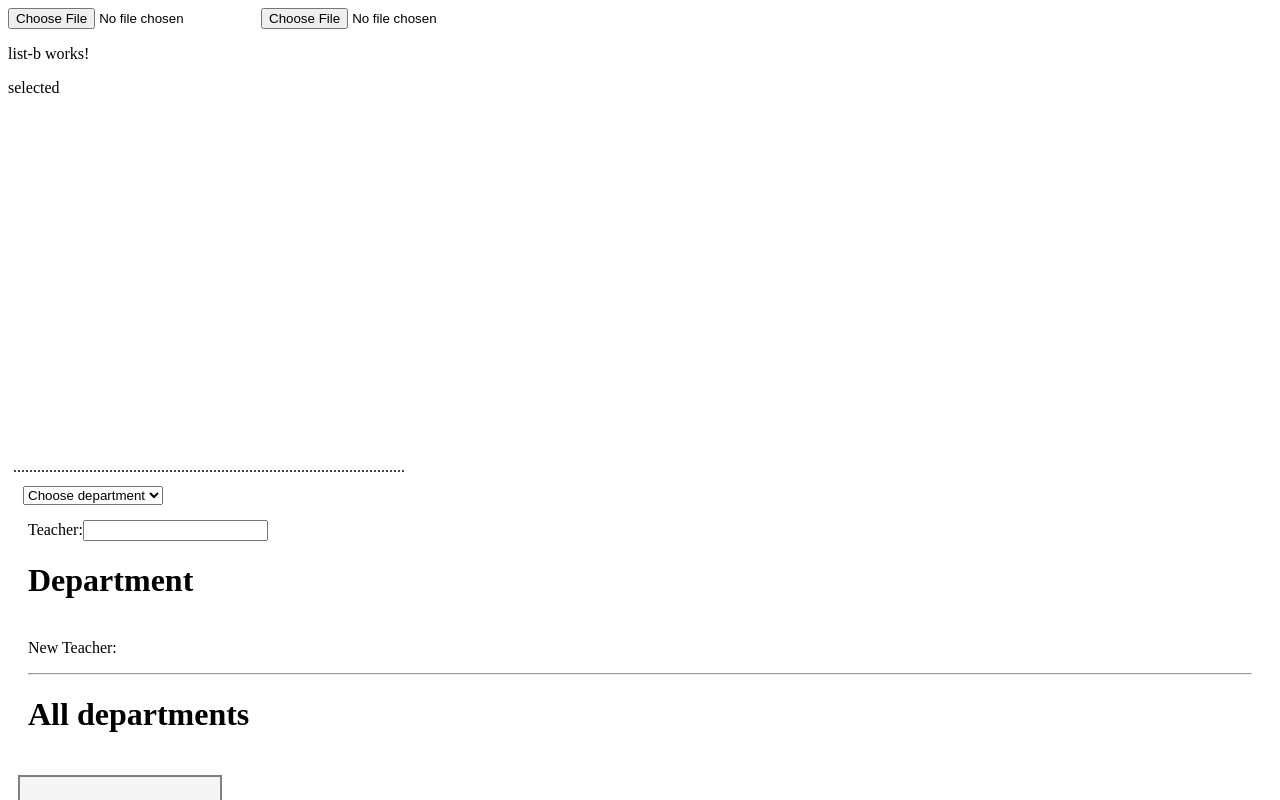
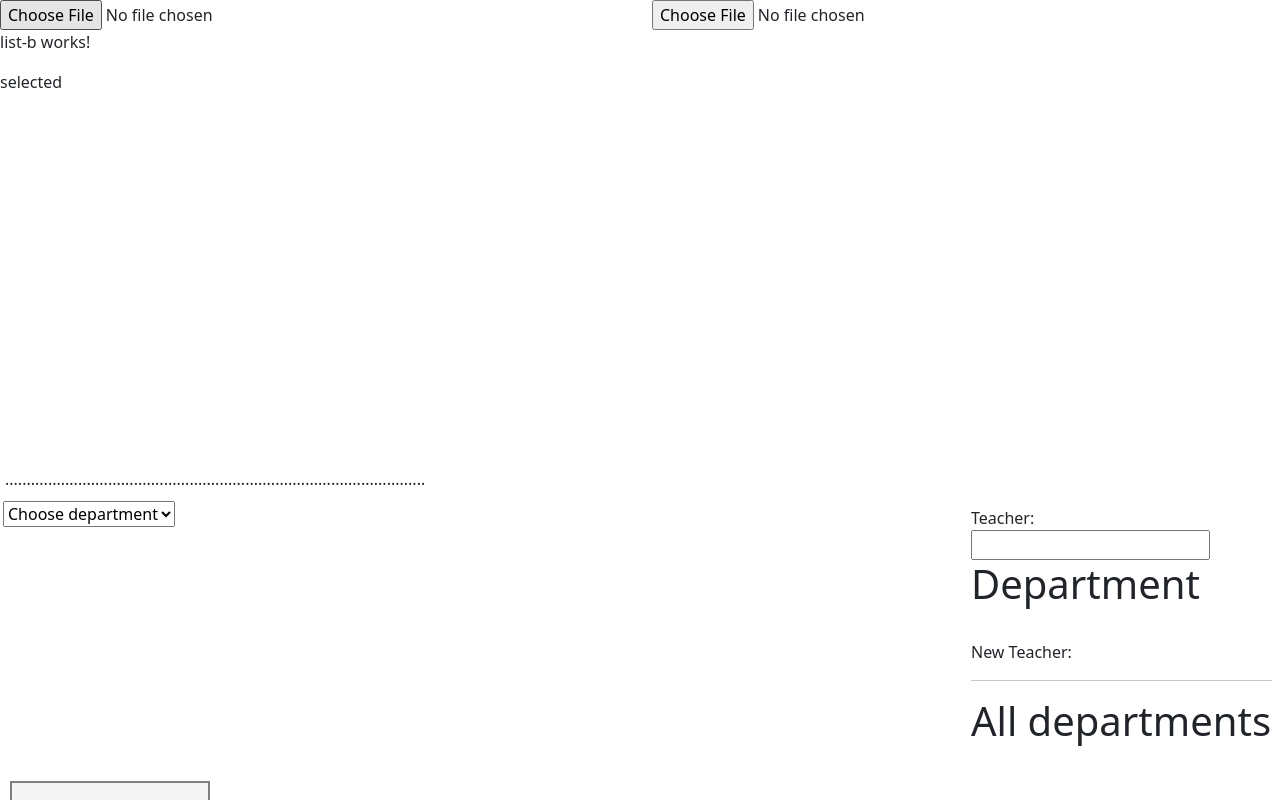
Before and after one commit to pratyushbat/angular-testing, an Angular app in the folder angular-testing/: page /app-dir in a window 1280 px wide. Shown: the top 800 px of the page. Built offline with nearby package versions, Linux system fonts and the light colour scheme.

Commit message:
82 done for output

```diff
--- a/angular-testing/angular.json
+++ b/angular-testing/angular.json
@@ -30,9 +30,9 @@
               "src/assets"
             ],
             "styles": [
-              "src/styles.scss"
+              "src/styles.scss", "./node_modules/bootstrap/dist/css/bootstrap.min.css"
             ],
-            "scripts": []
+            "scripts": [  "./node_modules/bootstrap/dist/js/bootstrap.bundle.min.js"]
           },
           "configurations": {
             "production": {
--- a/angular-testing/package.json
+++ b/angular-testing/package.json
@@ -18,6 +18,7 @@
     "@angular/platform-browser": "^16.1.0",
     "@angular/platform-browser-dynamic": "^16.1.0",
     "@angular/router": "^16.1.0",
+    "bootstrap": "^5.3.3",
     "rxjs": "~7.8.0",
     "tslib": "^2.3.0",
     "zone.js": "~0.13.0"
--- a/angular-testing/src/app/directives/file-input.directive.ts
+++ b/angular-testing/src/app/directives/file-input.directive.ts
@@ -1,9 +1,15 @@
+export interface FileChangedEvent {
+  file: File;
+  url?: string;
+}
 import {
   Directive,
   ElementRef,
+  EventEmitter,
   Input,
   OnChanges,
   OnInit,
+  Output,
   SimpleChanges,
   TemplateRef,
   ViewContainerRef,
@@ -27,6 +33,12 @@ export class FileInputDirective implements OnInit {
     } else if (typeof mimeorTuple === 'string' && mimeorTuple?.trim().length)
       this.mime = mimeorTuple;
   }
+
+  @Output()
+  fileChanged = new EventEmitter<FileChangedEvent>();
+
+  @Output()
+  error = new EventEmitter<string>();
 
   inputRef!: HTMLInputElement;
   value?: File;
@@ -52,10 +64,12 @@ export class FileInputDirective implements OnInit {
     console.log(validationRes);
     if (!validationRes.isValid) {
       this.clean();
+      this.error.emit(validationRes.message);
       return;
     }
     this.fileName = file.name;
     this.isImage = !!file.type.match(/image(\/jpe?g | png | bmp | gif)?/);
+    try {
       this.fileUrl = this.isImage ? await this.converToUrl(file) : undefined;
       console.log(
         'no getter so ',
@@ -65,7 +79,26 @@ export class FileInputDirective implements OnInit {
         this.allowedSize,
         this
       );
+      this.fileChanged.emit({ file, url: this.fileUrl });
+    } catch (error: any) {
+      this.clean();
+
+      console.log('error catch in try cathc', error);
     }
+  }
+
+  converToUrl(file: File) {
+    return new Promise<string>((resolve, reject) => {
+      const fr = new FileReader();
+      fr.readAsDataURL(file);
+      fr.onload = () => {
+        console.log(fr.result);
+        resolve(fr.result as string);
+        // reject('BAD METHIOD');
+      };
+    });
+  }
+
   clean() {
     this.value = undefined;
     this.inputRef.value = null as unknown as string;
@@ -75,16 +108,6 @@ export class FileInputDirective implements OnInit {
     console.log(this);
   }
 
-  converToUrl(file: File) {
-    return new Promise<string>((resolve, reject) => {
-      const fr = new FileReader();
-      fr.readAsDataURL(file);
-      fr.onload = () => {
-        console.log(fr.result);
-        resolve(fr.result as string);
-      };
-    });
-  }
   validateFile(file: File) {
     const fileType = file.type;
     const fileSize = +((file.size / 1024) * 1024).toFixed(2);
--- a/angular-testing/src/app/pages/appdirecitive/appdirecitive.component.html
+++ b/angular-testing/src/app/pages/appdirecitive/appdirecitive.component.html
@@ -5,15 +5,39 @@
 
 <!-- <input [fileInput]="['pdf', 1]" type="file" class="form-c" />
 <input fileInput="'pdf'" type="file" class="form-c" /> -->
+<div class="row">
+  <div class="col-md-12">
+    <div class="row">
+      <div class="col-md-6">
+        <input
+          fileInput
+          size="10000000000"
+          (fileChanged)="onFileChange($event)"
+          (error)="onFileinputError($event)"
+          mime="png"
+          type="file"
+          class="form-c"
+        />
+      </div>
+      <div class="col-md-6">
+        <input
+          fileInput
+          (fileChanged)="onFileChange($event)"
+          (error)="onFileinputError($event)"
+          size="10000000000"
+          [mime]="['png', 'pdf', 'jpg']"
+          type="file"
+          class="form-c"
+        />
+      </div>
 
-<input fileInput size="2" mime="png" type="file" class="form-c" />
-<input
-  fileInput
-  size="0.1"
-  [mime]="['png', 'pdf', 'jpg']"
-  type="file"
-  class="form-c"
-/>
+      <div class="col-md-9">
+        <img *ngIf="imageUrl" [src]="imageUrl" />
+      </div>
+    </div>
+  </div>
+</div>
+
 <!-- or -->
 <!-- <input fileInput [size]="1" [mime]="'pdf'" type="file" class="form-c" /> -->
 
--- a/angular-testing/src/app/pages/appdirecitive/appdirecitive.component.ts
+++ b/angular-testing/src/app/pages/appdirecitive/appdirecitive.component.ts
@@ -1,10 +1,22 @@
 import { Component } from '@angular/core';
+import { FileChangedEvent } from 'src/app/directives/file-input.directive';
 
 @Component({
   selector: 'app-appdirecitive',
   templateUrl: './appdirecitive.component.html',
-  styleUrls: ['./appdirecitive.component.scss']
+  styleUrls: ['./appdirecitive.component.scss'],
 })
 export class AppdirecitiveComponent {
+  imageUrl!: string | undefined;
 
+  onFileChange(ev: FileChangedEvent) {
+    console.log(ev);
+    this.imageUrl = ev.url as string;
+  }
+
+  onFileinputError(ev: string) {
+    console.log(ev);
+    alert(ev);
+    this.imageUrl = undefined;
+  }
 }
```
Also changed, not shown: 1 other file (tests, documents, lock files or other folders). Lines whose indentation alone changed are shown as unchanged.
